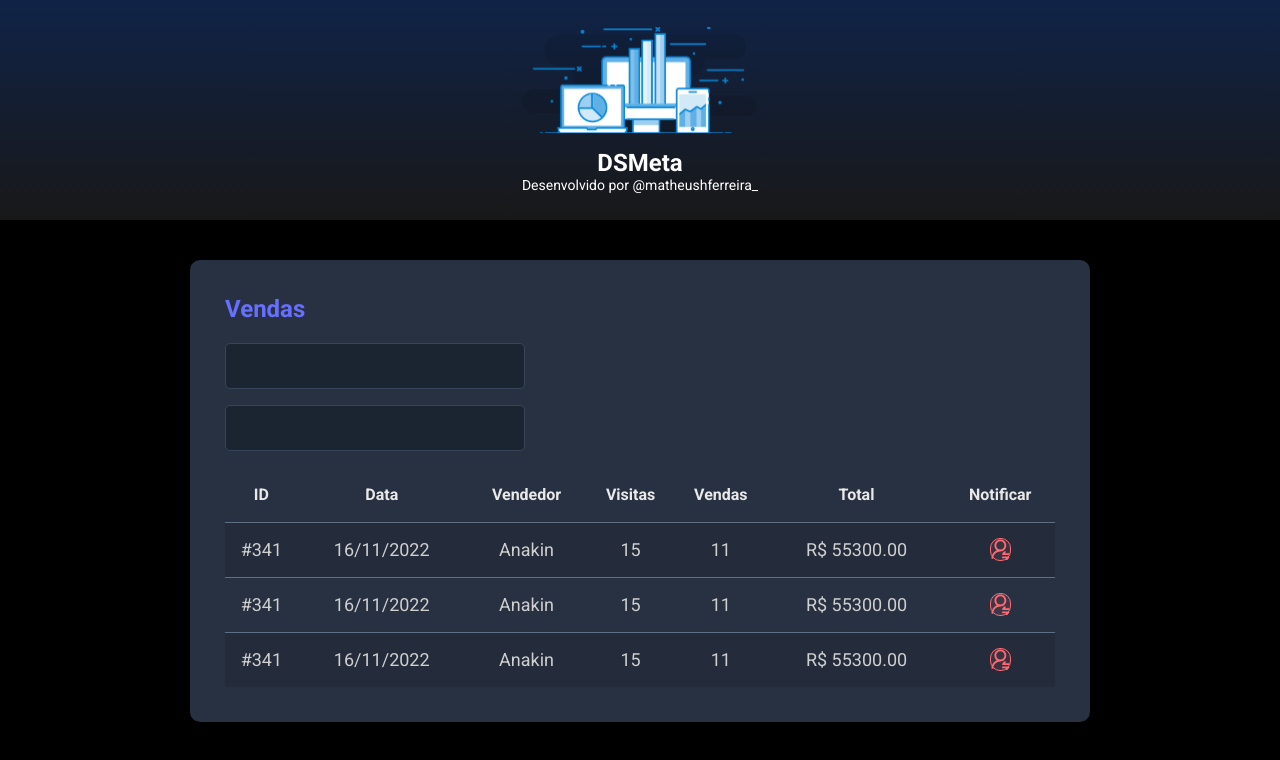
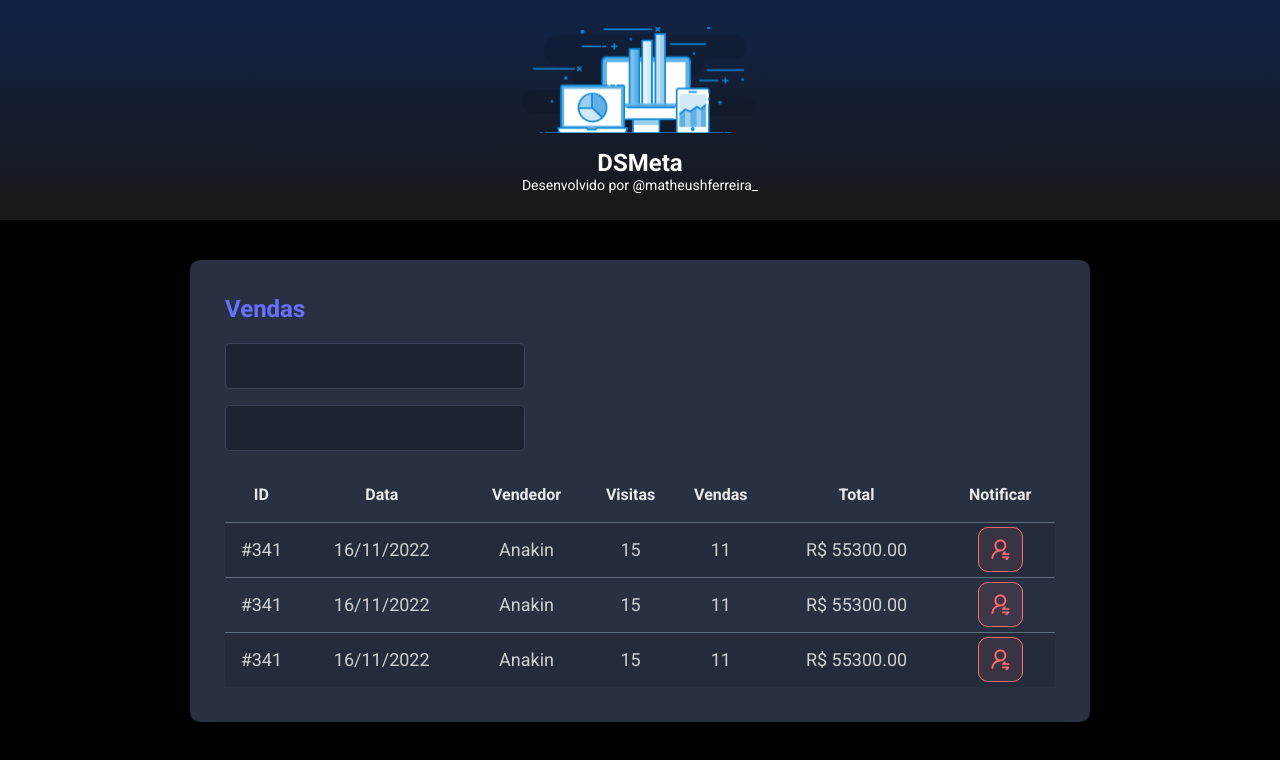
Before and after one commit to matheushenriqueferreira/dsmeta, a React (Vite) app in the folder frontend/: page / in a window 1280 px wide. Shown: the top 760 px of the page. Built offline with nearby package versions, Linux system fonts and the light colour scheme.

Commit message:
Fix width e height

```diff
--- a/frontend/src/components/NotificationButton/styles.css
+++ b/frontend/src/components/NotificationButton/styles.css
@@ -3,8 +3,8 @@
   justify-content: center;
   align-items: center;
   cursor: pointer;
-  width: 45;
-  height: 45;
+  width: 45px;
+  height: 45px;
   background-color: rgba(255, 107, 114, 0.1);
   border: 1px solid #FF6B72;
   border-radius: 10px;
```
